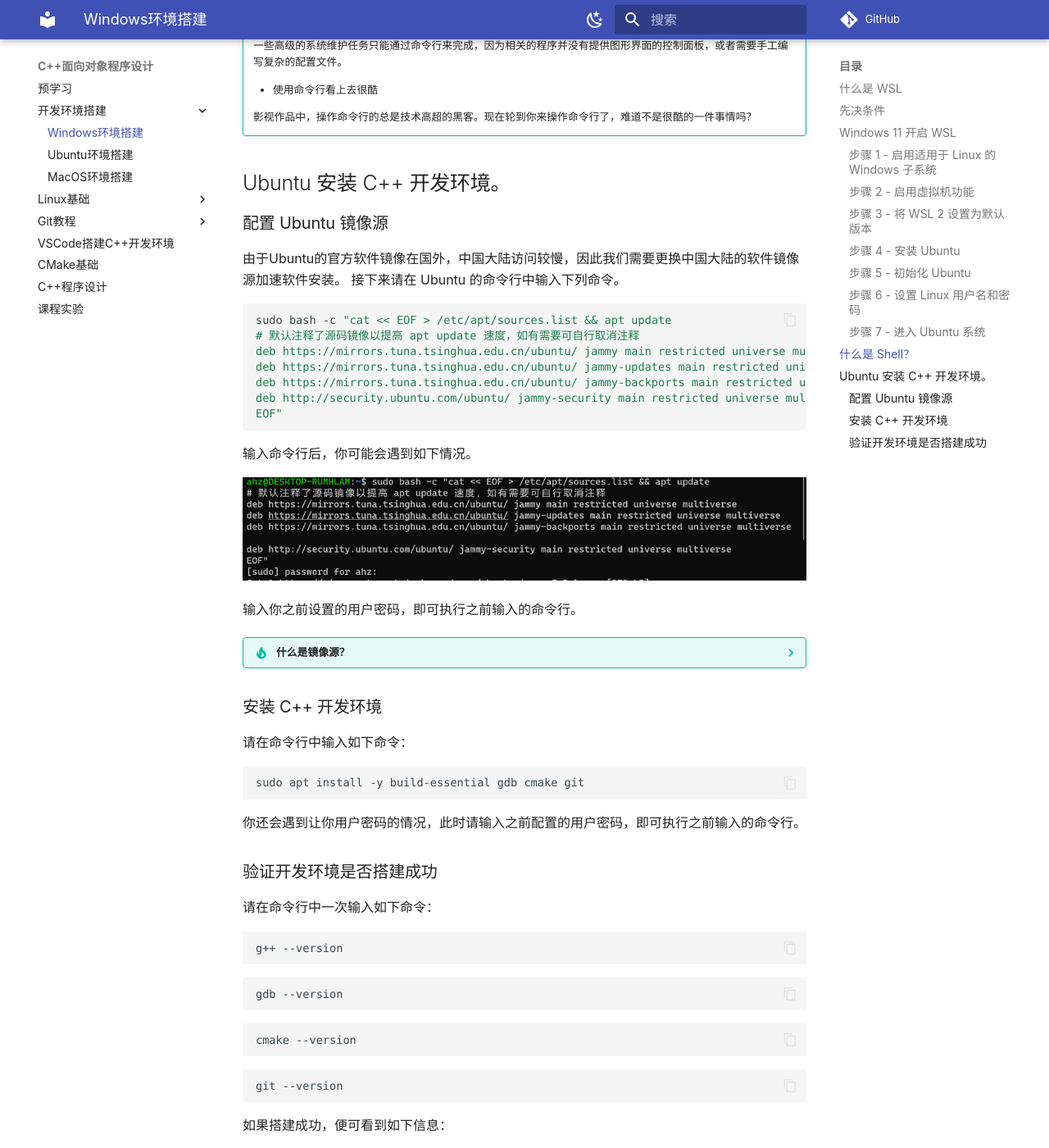
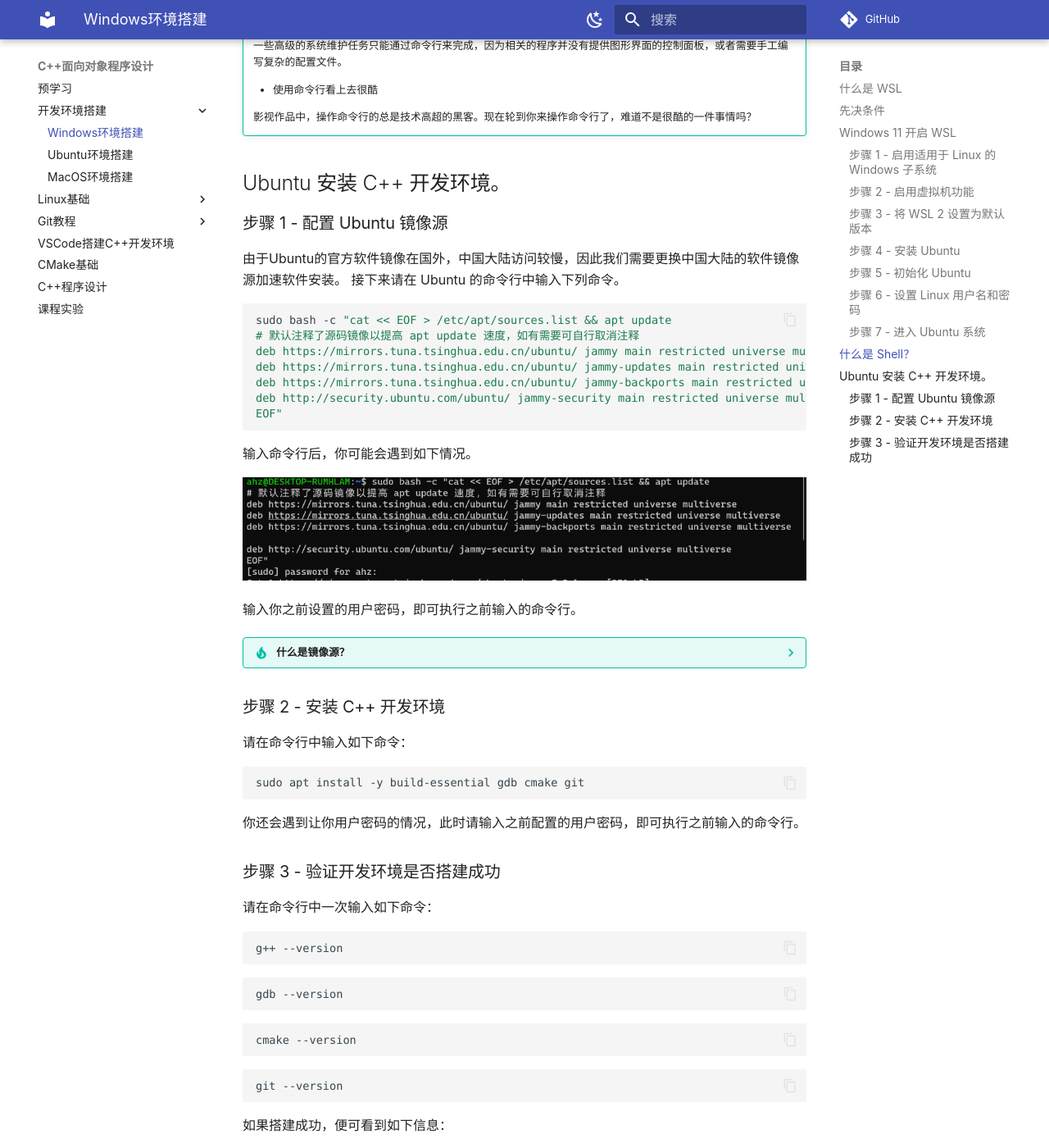
Before and after one commit to SUEPaper/CS101, an MkDocs documentation site: the page built from docs/install/wsl.md, in a window 1280 px wide and 1400 px high, scrolled down 4925 px. Shown: the whole window at 82% size. Built offline with MkDocs 1.6.1 and Material for MkDocs 9.7.7, drawn with Linux system fonts in a browser that asks for light colours; comment, search, counter and statistics services are not loaded.

````diff
--- a/docs/install/wsl.md
+++ b/docs/install/wsl.md
@@ -122,7 +122,7 @@
 
 ## Ubuntu 安装 C++ 开发环境。
 
-### 配置 Ubuntu 镜像源
+### 步骤 1 - 配置 Ubuntu 镜像源
 
 由于Ubuntu的官方软件镜像在国外，中国大陆访问较慢，因此我们需要更换中国大陆的软件镜像源加速软件安装。
 接下来请在 Ubuntu 的命令行中输入下列命令。
@@ -157,7 +157,7 @@
 
     镜像源就是把官方的源作为一个镜像，你可以在这下载软件。比如ubuntu官方源在国外，下载软件可能会很慢，这时候就需要换成国内的镜像源。
 
-### 安装 C++ 开发环境
+### 步骤 2 - 安装 C++ 开发环境
 
 请在命令行中输入如下命令：
 
@@ -166,7 +166,7 @@
 ```
 你还会遇到让你用户密码的情况，此时请输入之前配置的用户密码，即可执行之前输入的命令行。
 
-### 验证开发环境是否搭建成功
+### 步骤 3 - 验证开发环境是否搭建成功
 
 请在命令行中一次输入如下命令：
 
````
Also changed, not shown: docs/vscode.md (+99 -0 lines), docs/images/windows_vscode01.png (added), docs/images/windows_vscode02.png (added), docs/images/windows_vscode03.png (added), docs/images/windows_vscode04.png (added), docs/images/windows_vscode05.png (added), docs/images/windows_vscode06.png (added), docs/images/windows_vscode07.png (added), docs/images/wsl-open-vs-code.gif (added), docs/images/wsl-vscode-plugins01.png (added), docs/images/wsl-vscode-plugins02.png (added).
